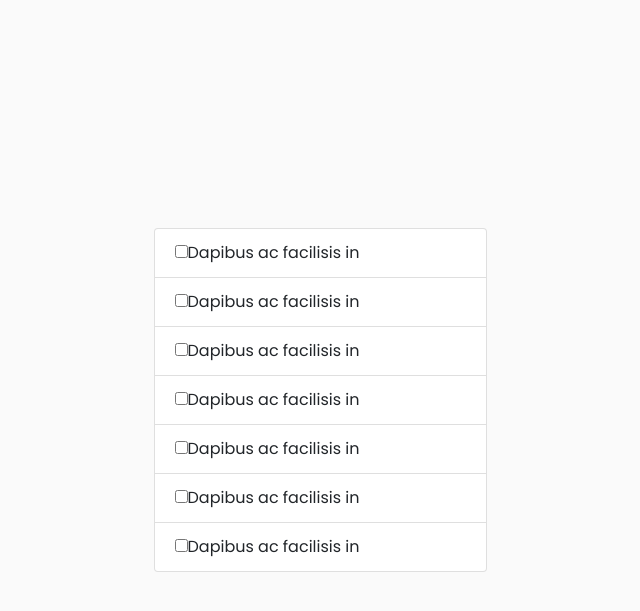
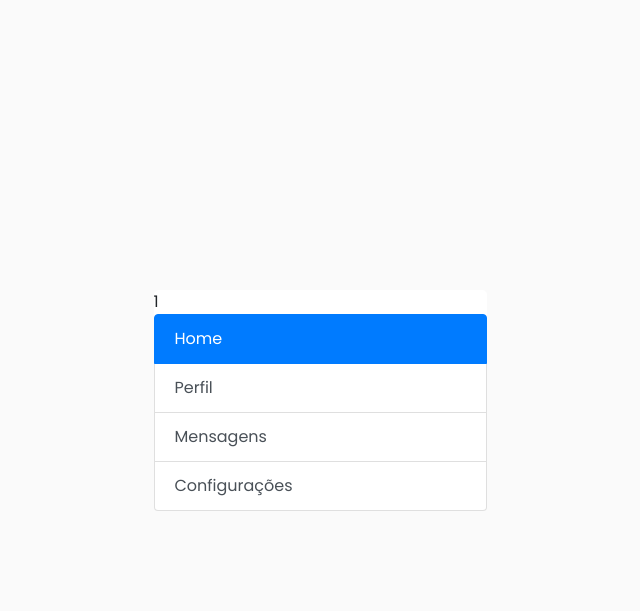
Before and after one commit to b4ssed/Sinner-SA, a PHP site: page /pages/recomendacoes.php in a window 1280 px wide. Shown: the top 611 px of the page, without its empty margins (320-960 px from the left). Run offline with PHP 8.4, Linux system fonts and the light colour scheme; tables that the repository leaves empty hold one stand-in row (values such as "Sample post"); some libraries are stand-ins or nearby versions.

```diff
--- a/SA-Sinner/Database/database_sinner.sql
+++ b/SA-Sinner/Database/database_sinner.sql
@@ -51,7 +51,7 @@ ENGINE = InnoDB;
 -- Table `database_sinner`.`genero`
 -- -----------------------------------------------------
 CREATE TABLE IF NOT EXISTS `database_sinner`.`genero` (
-  `id_genero` INT NOT NULL,
+  `id_genero` INT NOT NULL AUTO_INCREMENT,
   `descricao` VARCHAR(25) NOT NULL,
   PRIMARY KEY (`id_genero`))
 ENGINE = InnoDB;
@@ -98,7 +98,7 @@ ENGINE = InnoDB;
 -- Table `database_sinner`.`musica`
 -- -----------------------------------------------------
 CREATE TABLE IF NOT EXISTS `database_sinner`.`musica` (
-  `id_musica` INT NOT NULL,
+  `id_musica` INT NOT NULL AUTO_INCREMENT,
   `descricao` VARCHAR(30) NOT NULL,
   `duracao` CHAR(8) NOT NULL,
   `musica` VARCHAR(100) NOT NULL,
@@ -117,7 +117,7 @@ ENGINE = InnoDB;
 -- Table `database_sinner`.`noticia`
 -- -----------------------------------------------------
 CREATE TABLE IF NOT EXISTS `database_sinner`.`noticia` (
-  `id_noticia` INT NOT NULL,
+  `id_noticia` INT NOT NULL AUTO_INCREMENT,
   `descricao` VARCHAR(50) NOT NULL,
   `conteudo` MEDIUMTEXT NOT NULL,
   `img` VARCHAR(100) NULL,
--- a/SA-Sinner/pages/recomendacoes.php
+++ b/SA-Sinner/pages/recomendacoes.php
@@ -20,17 +20,35 @@
       border-radius: 5px;
     }
     </style>
+    <!-- //https://getbootstrap.com.br/docs/4.1/components/list-group/ -->
+    <!-- <?php
+      $con = mysqli_connect("localhost", "root", "", "database_sinner");
+      $query_genero = mysqli_query($con,"SELECT COUNT(id_genero) AS result FROM genero;");
+      $array_num = mysqli_fetch_assoc($query_genero);
+      $arraynum = json_encode($array_num);
+
+      print_r($arraynum);
+      echo "<script>";
+      echo "$(document).ready(function(){";
+      echo "$('input[type='checkbox']').click(function(){";
+      echo 'if($(this).prop("checked") == true){';
+      echo '$("#1").addClass("active");';
+      echo '}';
+      echo 'else if($(this).prop("checked") == false){';
+      echo '$("#1").removeClass("active");';
+      echo '}';
+      echo '});';
+      echo '});';
+      echo '</script>';
+    ?> -->
     <script>
       $(document).ready(function(){
-        // $("#seila").click(function(){
-        //   $("#a").addClass("active");
-        // });
         $('input[type="checkbox"]').click(function(){
             if($(this).prop("checked") == true){
-                $("#a").addClass("active");
+                $("#1").addClass("active");
             }
             else if($(this).prop("checked") == false){
-                $("#a").removeClass("active");
+                $("#1").removeClass("active");
             }
         });
       });
@@ -39,29 +57,20 @@
   <body>
     <div class="container">
       <div class="mx-auto">
-        <ul class="list-group">
-          <li class="list-group-item" id="a">
-            <input type="checkbox" id="checkboxActive"  value="">Dapibus ac facilisis in</label>
-          </li>
-          <li class="list-group-item">
-            <input type="checkbox" id="checkboxActive" value="">Dapibus ac facilisis in</label>
-          </li>
-          <li class="list-group-item">
-            <input type="checkbox" id="checkboxActive" value="">Dapibus ac facilisis in</label>
-          </li>
-          <li class="list-group-item">
-            <input type="checkbox" id="checkboxActive" value="">Dapibus ac facilisis in</label>
-          </li>
-          <li class="list-group-item">
-            <input type="checkbox" id="checkboxActive" value="">Dapibus ac facilisis in</label>
-          </li>
-          <li class="list-group-item">
-            <input type="checkbox" id="checkboxActive" value="">Dapibus ac facilisis in</label>
-          </li>
-          <li class="list-group-item">
-            <input type="checkbox" id="checkboxActive" value="">Dapibus ac facilisis in</label>
-          </li>
-        </ul>
+        <div class="list-group" id="list-tab" role="tablist">1
+        <?php
+          $con = mysqli_connect("localhost", "root", "", "database_sinner");
+          $query_genero = mysqli_query($con,"SELECT * FROM genero");
+          $array_g = mysqli_fetch_all($query_genero, MYSQLI_ASSOC);
+          $arrayGenero = $array_g;
+          foreach ($arrayGenero as $key => $value) {
+            echo '<a class="list-group-item list-group-item-action active" id="list-home-list" data-toggle="list" href="#lista-home" role="tab" aria-controls="home">Home</a>';
+            echo '<a class="list-group-item list-group-item-action" id="list-profile-list" data-toggle="list" href="#list-profile" role="tab" aria-controls="profile">Perfil</a>';
+            echo '<a class="list-group-item list-group-item-action" id="list-messages-list" data-toggle="list" href="#lista-mensagens" role="tab" aria-controls="messages">Mensagens</a>';
+            echo '<a class="list-group-item list-group-item-action" id="list-settings-list" data-toggle="list" href="#lista-configuracoes" role="tab" aria-controls="settings">Configurações</a>';
+          }
+        ?>
+        </div>
       </div>
     </div>
     <?php include("../template/js.php"); ?>
```
Also changed, not shown: SA-Sinner/includes/cadastros/cadastrarGenero.php (+5 -6 lines).
